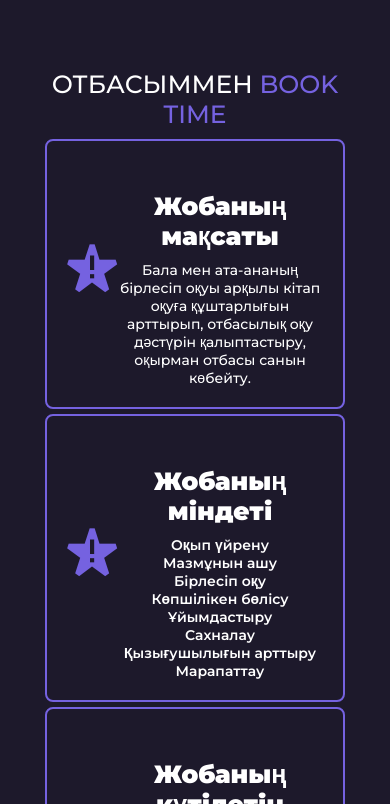
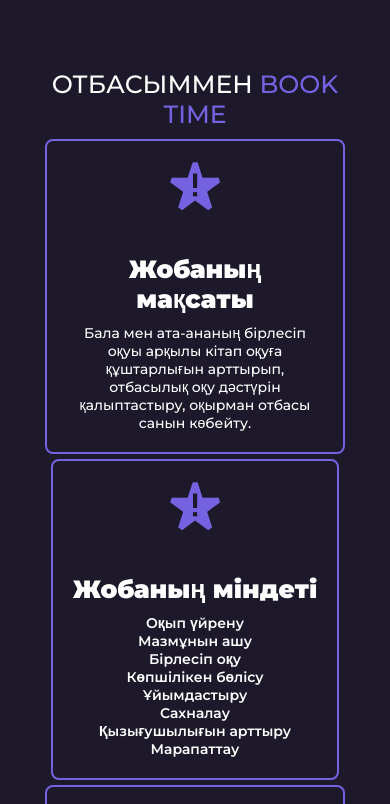
Before and after one commit to n1t2000/portfolio-site, a plain HTML site: page index.html in a window 390 px wide. Shown: the part 5860-6664 px from the top of the page. Drawn offline with nearby package versions, Linux system fonts and the light colour scheme.

Commit message:
Update animation.css

```diff
--- a/animation.css
+++ b/animation.css
@@ -219,6 +219,10 @@
     grid-gap: 30px;
     margin: 100px 0px;
   }
+   .card-b3 {
+    display: flex;
+    flex-direction: column;
+  }
 }
 
 @media (max-width: 400px) {
@@ -260,6 +264,10 @@
    #chat-box {
     width: 300px;
     height: 200px;
+  }
+   .card-b3 {
+    display: flex;
+    flex-direction: column;
   }
 }
 
```
